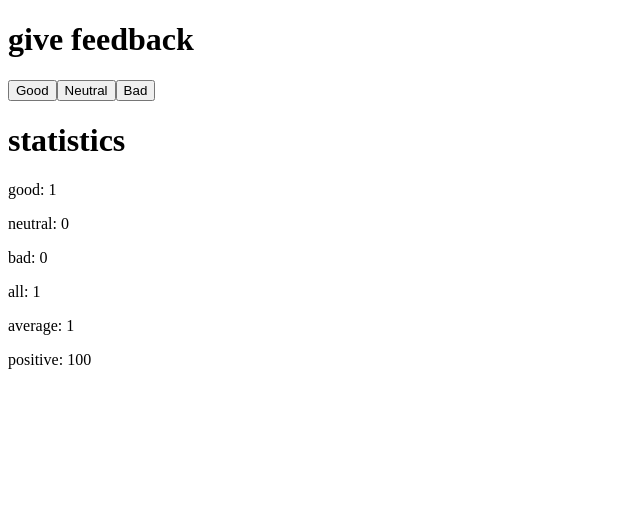
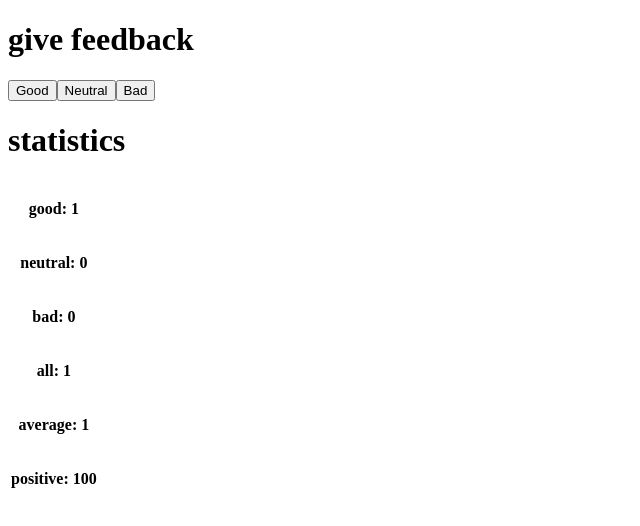
Before and after one commit to GeanVillamar/Part1, a React (Vite) app in the folder unicafe/: page / in a window 1280 px wide. Both pictures are taken after a click on the button "Good". Shown: the top 526 px of the page, without its empty margins (0-640 px from the left). Built offline with nearby package versions, Linux system fonts and the light colour scheme.

Commit message:
1.11 unicafe step 6

```diff
--- a/unicafe/src/Statistics.jsx
+++ b/unicafe/src/Statistics.jsx
@@ -16,12 +16,40 @@ const statistics = (props) => {
   return (
     <div>
       <h1>statistics</h1>
+      <table>
+        <tbody>
+          <tr>
+            <th>
               <StatisticLine text="good" value={props.good} />
+            </th>
+          </tr>
+          <tr>
+            <th>
               <StatisticLine text="neutral" value={props.neutral} />
+            </th>
+          </tr>
+          <tr>
+            <th>
               <StatisticLine text="bad" value={props.bad} />
+            </th>
+          </tr>
+          <tr>
+            <th>
               <StatisticLine text="all" value={total} />
+            </th>
+          </tr>
+          <tr>
+            <th>
               <StatisticLine text="average" value={average} />
+            </th>
+          </tr>
+          <tr>
+            <th>
               <StatisticLine text="positive" value={positive} />
+            </th>
+          </tr>
+        </tbody>
+      </table>
     </div>
   );
 };
```
Lines whose indentation alone changed are shown as unchanged.
